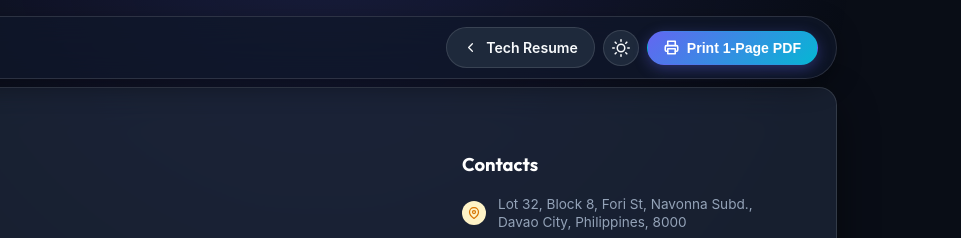
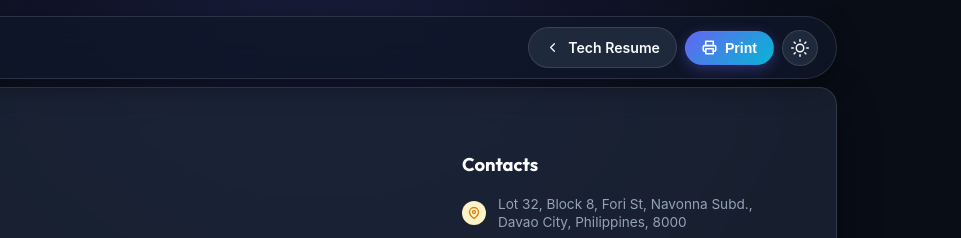
Before and after one commit to filjoseph1989/resume, a website: page lead-generation/index.html in a window 1280 px wide. Shown: the top 238 px of the page, 319-1280 px from the left. Drawn offline with Linux system fonts and the light colour scheme.

Commit message:
style(lead-gen): simplify print button label to Print and adjust button order

```diff
--- a/lead-generation/index.html
+++ b/lead-generation/index.html
@@ -35,17 +35,17 @@
             <span>Tech Resume</span>
           </a>
 
-          <button id="theme-toggle" class="btn-icon" aria-label="Toggle dark/light theme" title="Toggle theme">
-            <!-- Injected by script.js -->
-          </button>
-
           <button onclick="handlePrint()" class="btn btn-primary" title="Print or save as 1-page PDF">
             <svg width="15" height="15" viewBox="0 0 24 24" fill="none" stroke="currentColor" stroke-width="2.5" stroke-linecap="round" stroke-linejoin="round">
               <polyline points="6 9 6 2 18 2 18 9"></polyline>
               <path d="M6 18H4a2 2 0 0 1-2-2v-5a2 2 0 0 1 2-2h16a2 2 0 0 1 2 2v5a2 2 0 0 1-2 2h-2"></path>
               <rect x="6" y="14" width="12" height="8"></rect>
             </svg>
-            <span>Print 1-Page PDF</span>
+            <span>Print</span>
+          </button>
+
+          <button id="theme-toggle" class="btn-icon" aria-label="Toggle dark/light theme" title="Toggle theme">
+            <!-- Injected by script.js -->
           </button>
         </div>
       </div>
```
